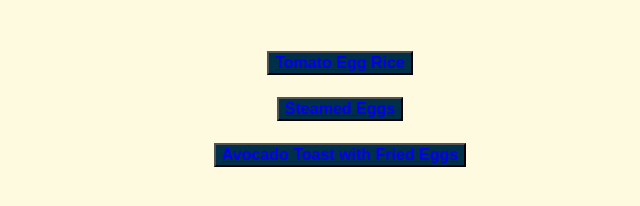
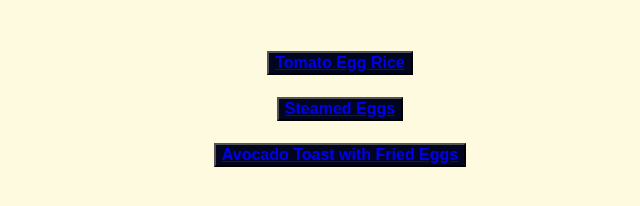
Before and after one commit to jleung203/odin-recipes, a plain HTML site: page index.html in a window 1280 px wide. Shown: the part 454-660 px from the top of the page, without its empty margins (320-960 px from the left). Drawn offline with Linux system fonts and the light colour scheme.

Commit message:
Change font and background colors of buttons on all pages

```diff
--- a/odin-recipe-homepage.css
+++ b/odin-recipe-homepage.css
@@ -7,8 +7,8 @@ body {
 }
 
 button {
-    color: hsl(40, 97%, 64%);
-    background-color: rgb(0, 48, 73);
+    color: rgb(255, 255, 255);
+    background-color: hsl(232, 93.8%, 6.3%);
     font-size: 16px;
     font-weight: bold;
 }
--- a/recipes/odin-recipe.css
+++ b/recipes/odin-recipe.css
@@ -7,8 +7,8 @@ body {
 }
 
 button {
-    color: hsl(40, 97%, 64%);
-    background-color: rgb(0, 48, 73);
+    color: rgb(255, 255, 255);
+    background-color: hsl(232, 93.8%, 6.3%);
     font-size: 16px;
     font-weight: bold;
     text-align: left;
```
